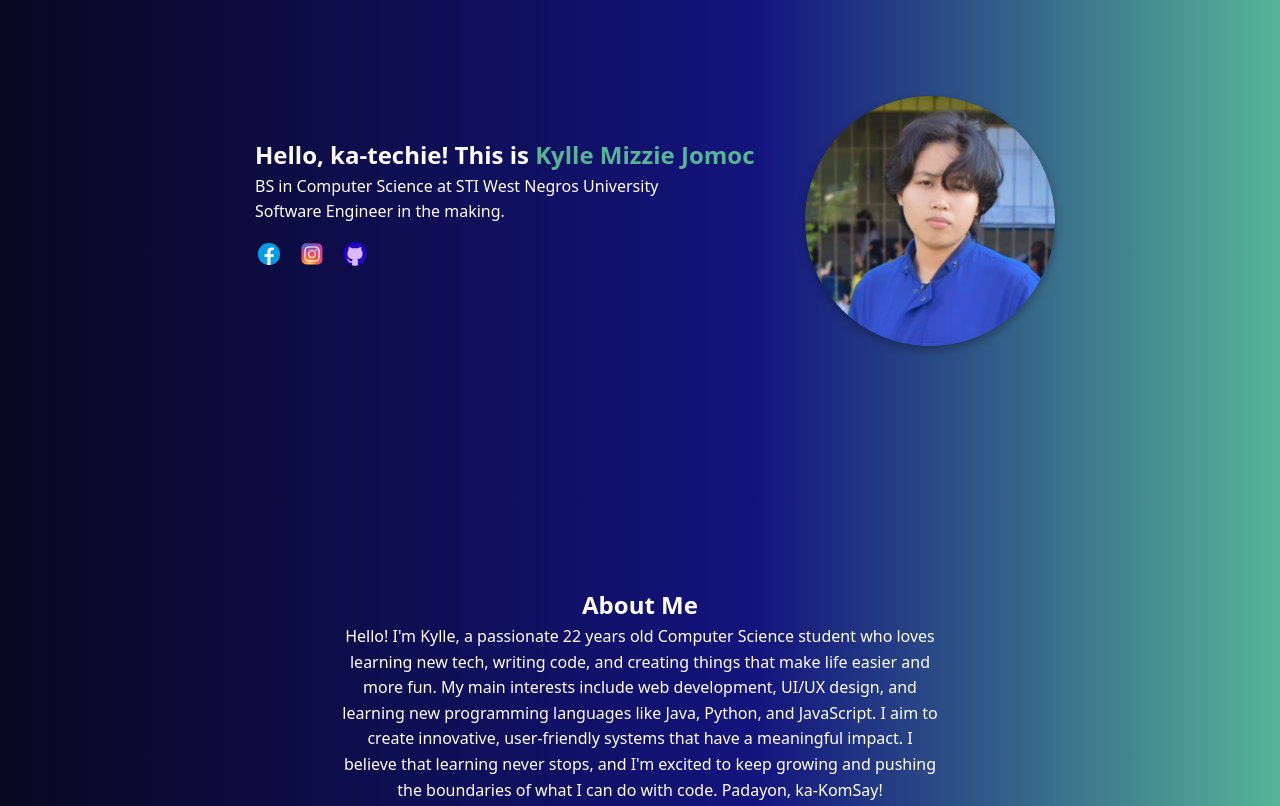
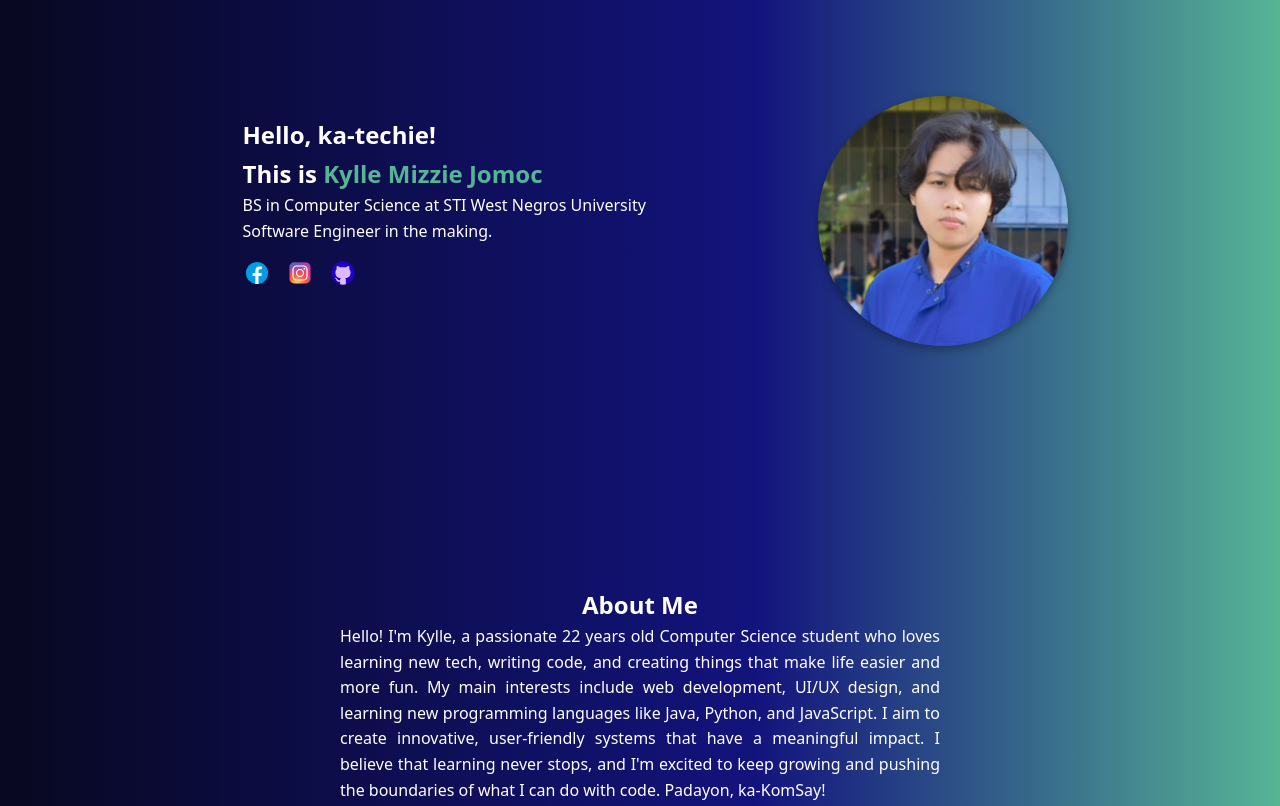
Before and after one commit to kaylmezi/studentportfolio, a plain HTML site: page index.html in a window 1280 px wide. Shown: the part 260-1066 px from the top of the page. Drawn offline with Linux system fonts and the light colour scheme.

```diff
--- a/css/style.css
+++ b/css/style.css
@@ -98,7 +98,7 @@ body {
   align-items: center;
   justify-content: center;
   flex-wrap: wrap;
-  gap: 50px;
+  gap: 75px;
 }
 
 .profile-text {
@@ -155,20 +155,9 @@ body {
 
 }
 
-.container-about {
-  margin-left: 1rem;
-  margin-right: 1rem;
-}
-
-@media(min-width:768px) {
-  .container {
-    margin-left: auto;
-    margin-right: auto;
-    max-width: 800px;
-  }
-}
-.about-text {
+.about-text p {
   max-width: 600px;
+  text-align: justify;
 }
 
 #services ul, #portfolio ul {
--- a/index.html
+++ b/index.html
@@ -26,8 +26,10 @@
     <div class="profile-content">
       <div class="profile-text">
       <h1>
-        Hello, ka-techie! This is <span class="green-text">Kylle Mizzie Jomoc</span>
+        Hello, ka-techie!
       </h1>
+      <h2> This is <span class="green-text">Kylle Mizzie Jomoc</span>
+    </h2>
       <p>BS in Computer Science at STI West Negros University</p>
       <p>Software Engineer in the making.</p>
 
@@ -57,11 +59,9 @@
   <section id="about">
     <div class="about-content">
     </div>
-    <div class="container-about">
     <div class="about-text">
         <h2>About Me</h2>
     <p>Hello! I'm Kylle, a passionate 22 years old Computer Science student who loves learning new tech, writing code, and creating things that make life easier and more fun. My main interests include web development, UI/UX design, and learning new programming languages like Java, Python, and JavaScript. I aim to create innovative, user-friendly systems that have a meaningful impact. I believe that learning never stops, and I'm excited to keep growing and pushing the boundaries of what I can do with code. Padayon, ka-KomSay!</p>
-  </div>
   </div>
   </section>
 
```
